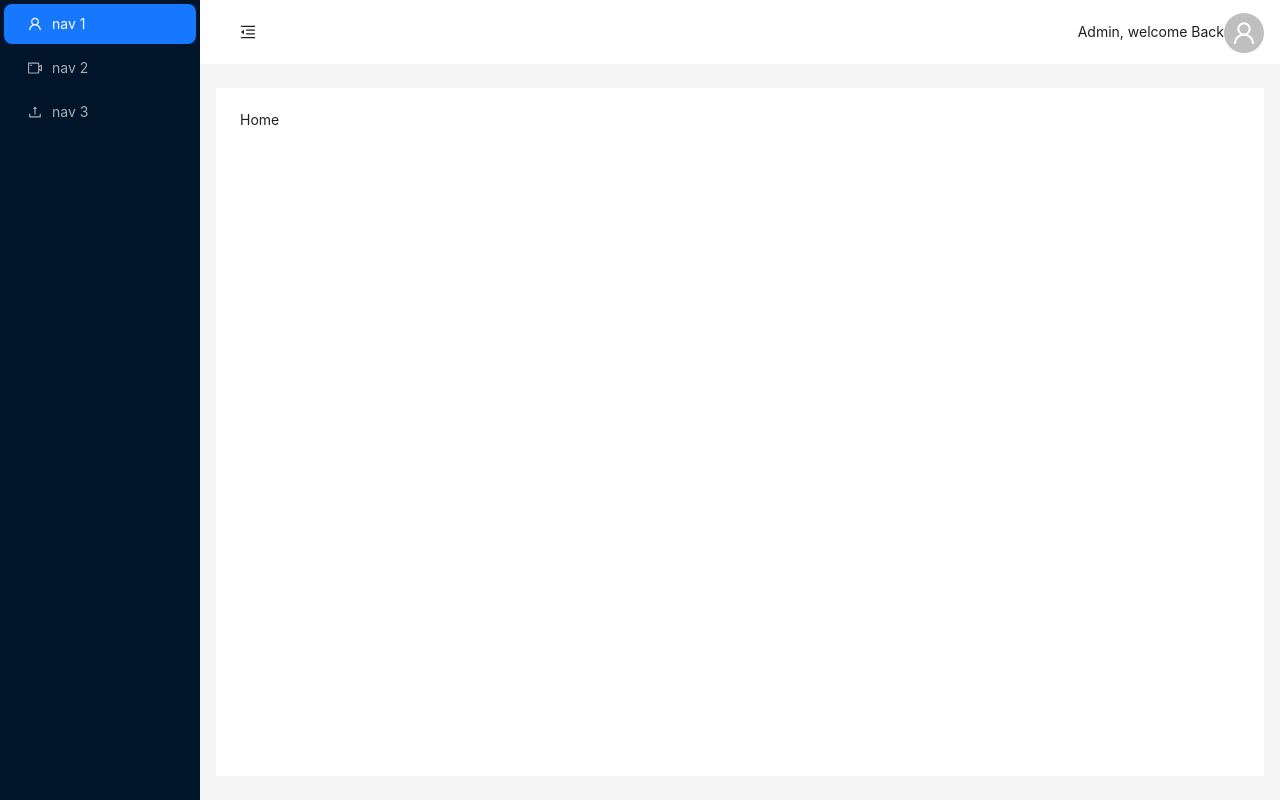
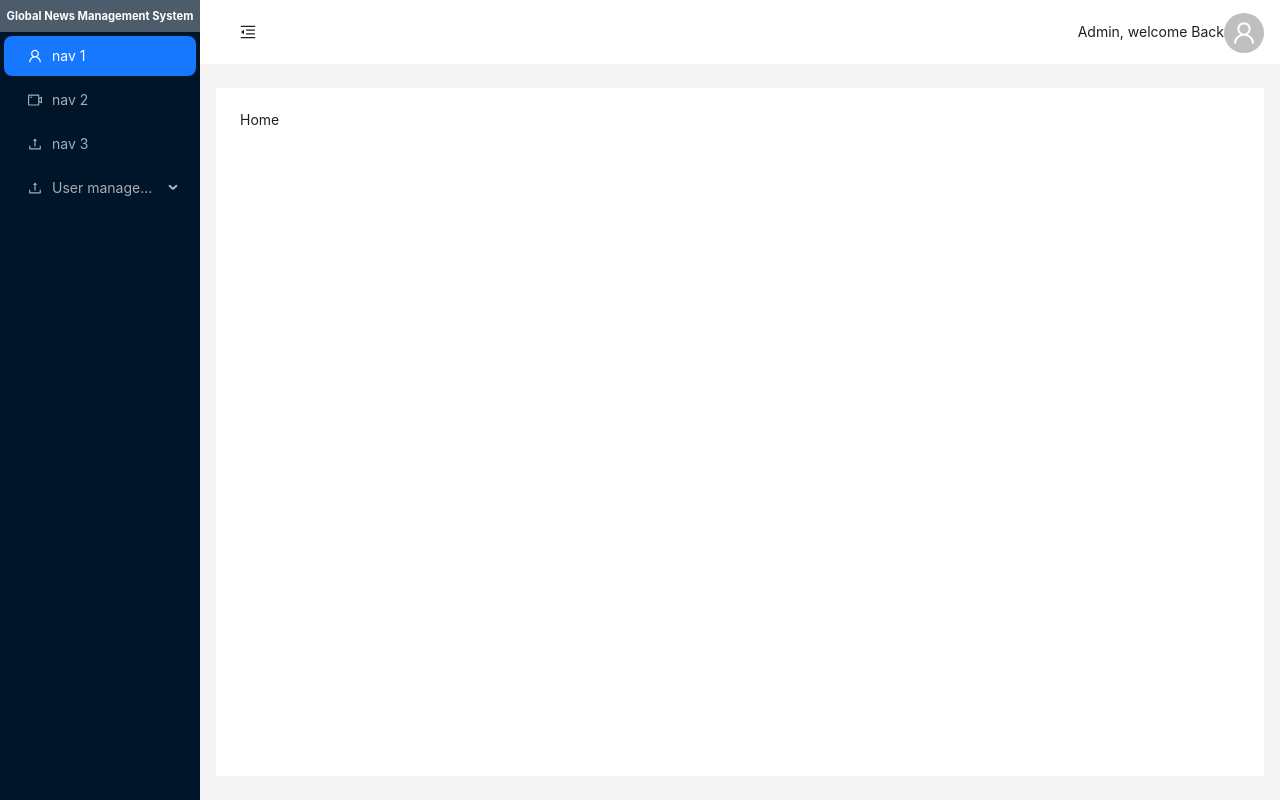
Before and after one commit to XiaobingHuang/xiaobing-react, a React (Create React App) app: page /home in a window 1280 px wide. Built offline with nearby package versions, Linux system fonts and the light colour scheme.

Commit message:
side bar

```diff
--- a/src/components/SideMenu.js
+++ b/src/components/SideMenu.js
@@ -3,8 +3,11 @@ import {
   UploadOutlined,
   UserOutlined,
   VideoCameraOutlined,
+  SettingOutlined
 } from '@ant-design/icons';
 import { Layout, Menu } from 'antd';
+import './index.css';
+
 
 const { Sider} = Layout;
 
@@ -13,32 +16,49 @@ function SideMenu() {
     const [collapsed, setCollapsed] = useState(false);
 
   return (
-    <Sider trigger={null} collapsible >
-        <div className="demo-logo-vertical" />
+    <Sider trigger={null} collapsible collapsed={false}>
+      <div className="logo">
+        <strong>Global News Management System</strong>
+      </div>
       <Menu
         theme="dark"
         mode="inline"
-          defaultSelectedKeys={['1']}
+        defaultSelectedKeys={["1"]}
         items={[
           {
-              key: '1',
+            key: "1",
             icon: <UserOutlined />,
-              label: 'nav 1',
+            label: "nav 1",
           },
           {
-              key: '2',
+            key: "2",
             icon: <VideoCameraOutlined />,
-              label: 'nav 2',
+            label: "nav 2",
           },
           {
-              key: '3',
+            key: "3",
             icon: <UploadOutlined />,
-              label: 'nav 3',
+            label: "nav 3",
+          },
+          {
+            label: "User management",
+            key: "Sub4",
+            icon:<UploadOutlined />,
+            children: [
+              {
+                label: "Item 1",
+                key:"3-1"
+              },
+              {
+                label: "Item 2",
+                key:"3-2"
+              },
+            ],
           },
         ]}
       />
     </Sider>
-  )
+  );
 
 }
 
--- /dev/null
+++ b/src/components/index.css
@@ -0,0 +1,7 @@
+.logo{
+    line-height: 32px;
+    color: white;
+    background-color: rgba(255, 255, 255, 0.3);
+    font-size: 11.2px;
+    text-align: center;
+}
```
Lines whose indentation alone changed are shown as unchanged.
